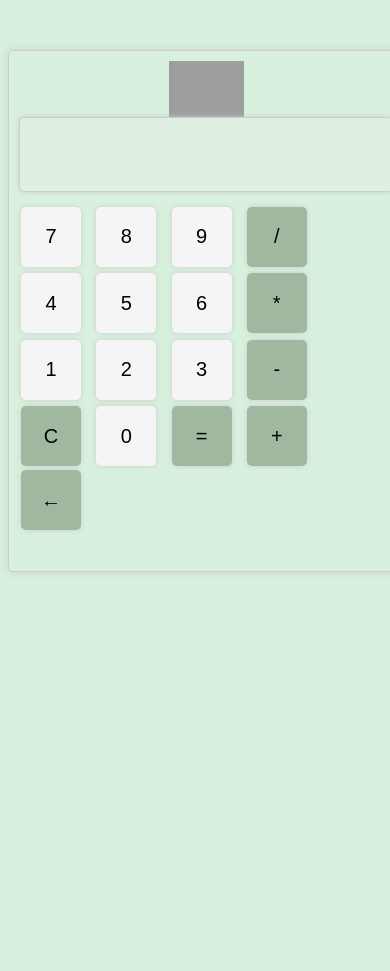
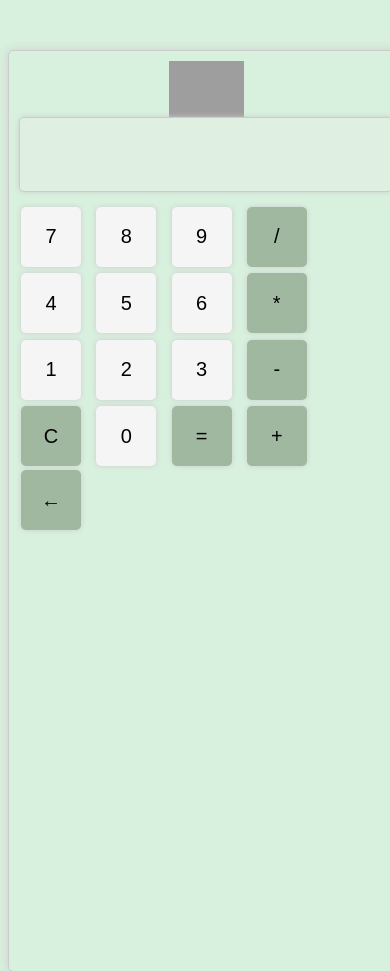
Before and after one commit to esterroo/calculator, a plain HTML site: page index.html in a window 390 px wide. Shown: the top 971 px of the page. Before the commit the page ends 844 px from the top, so only its background shows below. Drawn offline with Linux system fonts and the light colour scheme; grey boxes are pictures that could not be loaded.

Commit message:
Update style.css

```diff
--- a/styles/style.css
+++ b/styles/style.css
@@ -73,7 +73,7 @@ input[type="text"] {
   }
    .calculator {
     width: 100%;
-    height: 500px;
+    height: 900px;
   }
   input[type="button"] {
     width: 60px;
```
